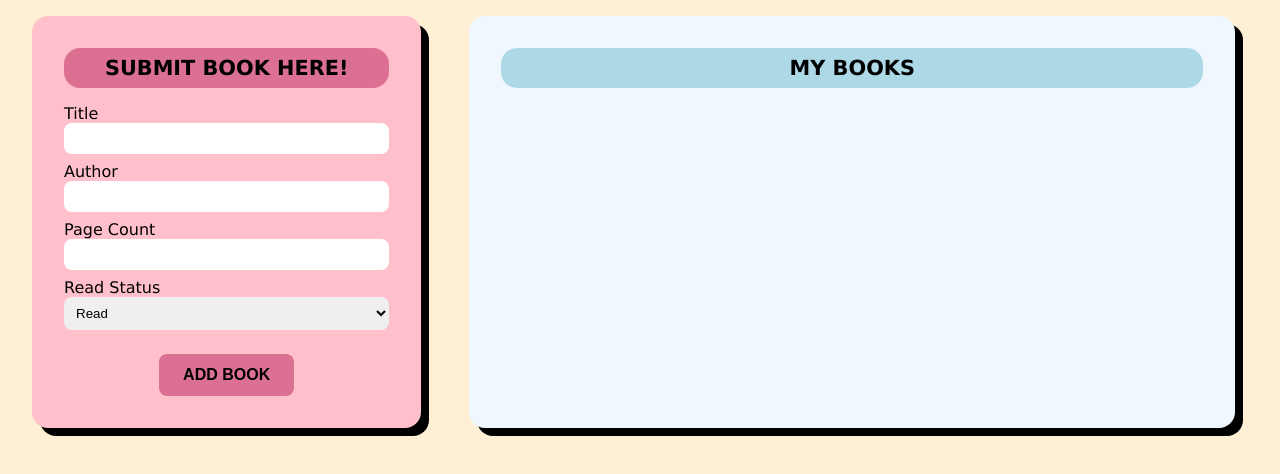
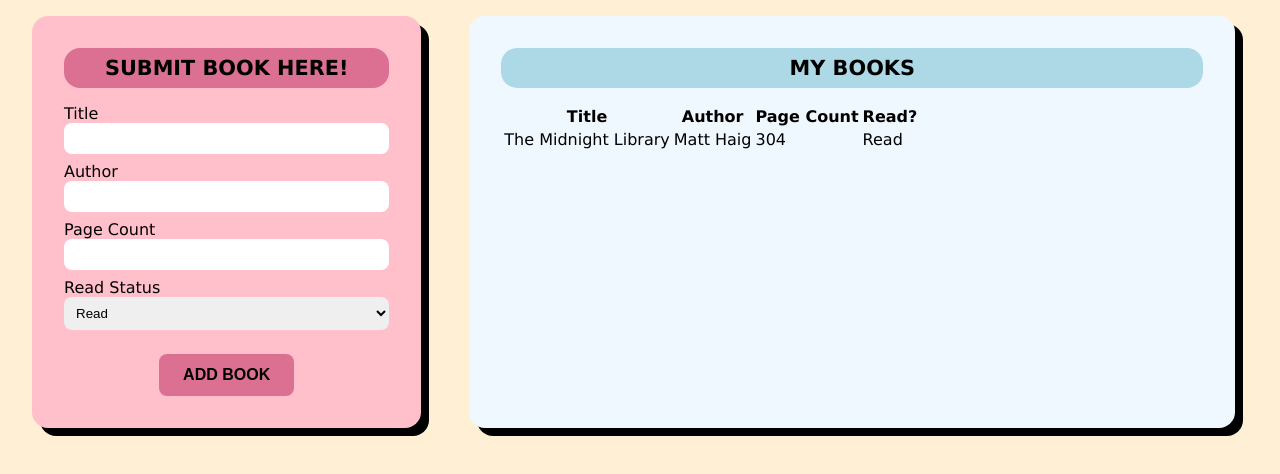
Before and after one commit to ll5zh/odin-library, a plain HTML site: page index.html in a window 1280 px wide. Shown: the part 94-568 px from the top of the page. Drawn offline with Linux system fonts and the light colour scheme.

Commit message:
Add table formatting to books

```diff
--- a/index.html
+++ b/index.html
@@ -41,6 +41,20 @@
             </div>
             <div class="list">
                 <div class="title">MY BOOKS</div>
+                <table>
+                    <tr>
+                        <th>Title</th>
+                        <th>Author</th>
+                        <th>Page Count</th>
+                        <th>Read?</th>
+                    </tr>
+                    <tr>
+                        <td>The Midnight Library</td>
+                        <td>Matt Haig</td>
+                        <td>304</td>
+                        <td>Read</td>
+                    </tr>
+                </table>
             </div>
         </div>
     </div>
```
